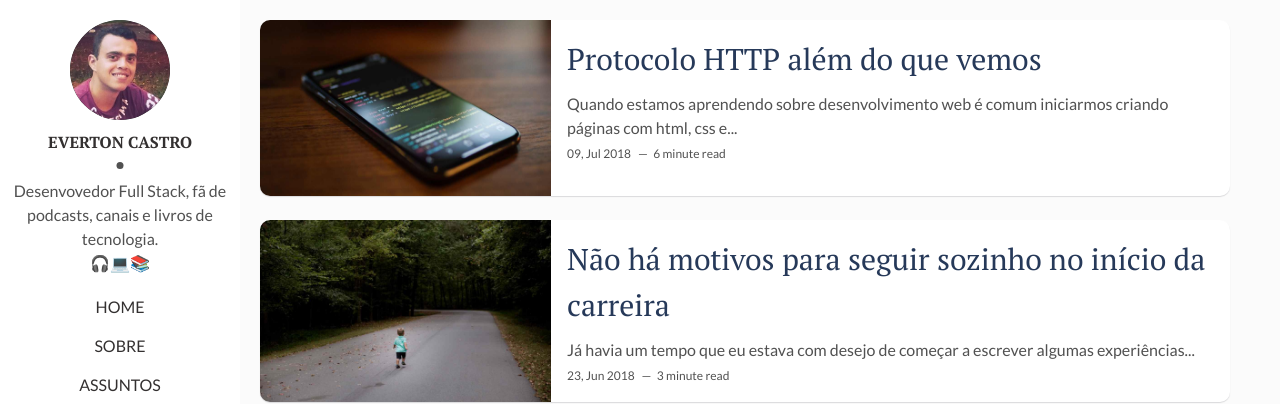
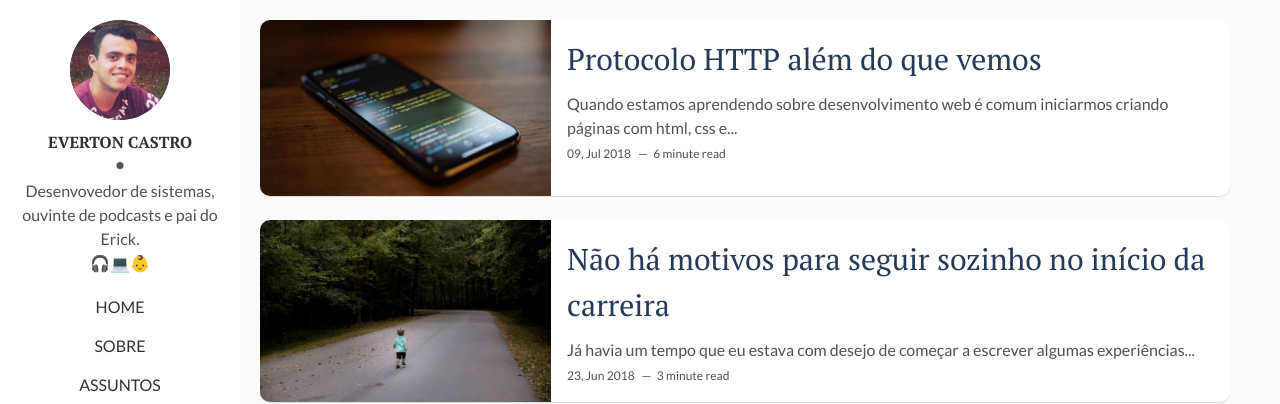
Before and after one commit to evertoncastro/evertoncastro.com, a Jekyll site: the page built from index.html, in a window 1280 px wide. Shown: the top 404 px of the page. Built offline with Jekyll 4.4.1, drawn with Linux system fonts in a browser that asks for light colours; the list of posts is cut into pages by our own code.

```diff
--- a/_config.yml
+++ b/_config.yml
@@ -9,12 +9,12 @@ site-twitter:
 # Author Settings
 author: Everton Castro
 author-img: me.jpg
-about-author: Desenvovedor Full Stack, fã de podcasts, canais e livros de tecnologia. <br/>🎧💻📚
-social-twitter: evertoncastle
+about-author: Desenvovedor de sistemas, ouvinte de podcasts e pai do Erick.<br/>🎧💻👶
+social-twitter: evertoncastrosp
 social-facebook: everton.decastro.12
 social-github: evertoncastro
 social-linkedin: evertonfatecit
-social-email: evertoncastro.sp@gmail.com
+social-email: contato@evertoncastro.com
 
 # Disqus
 discus-identifier: evertoncastro
```
